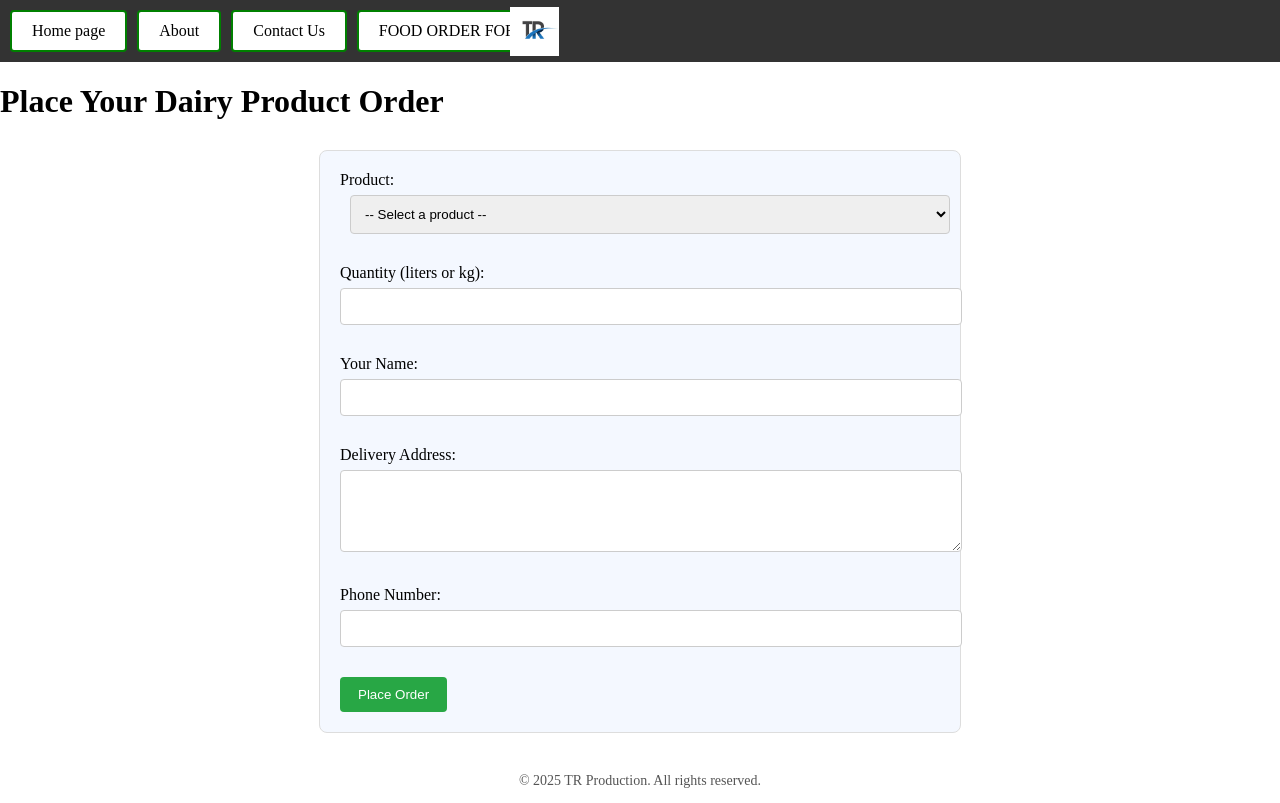
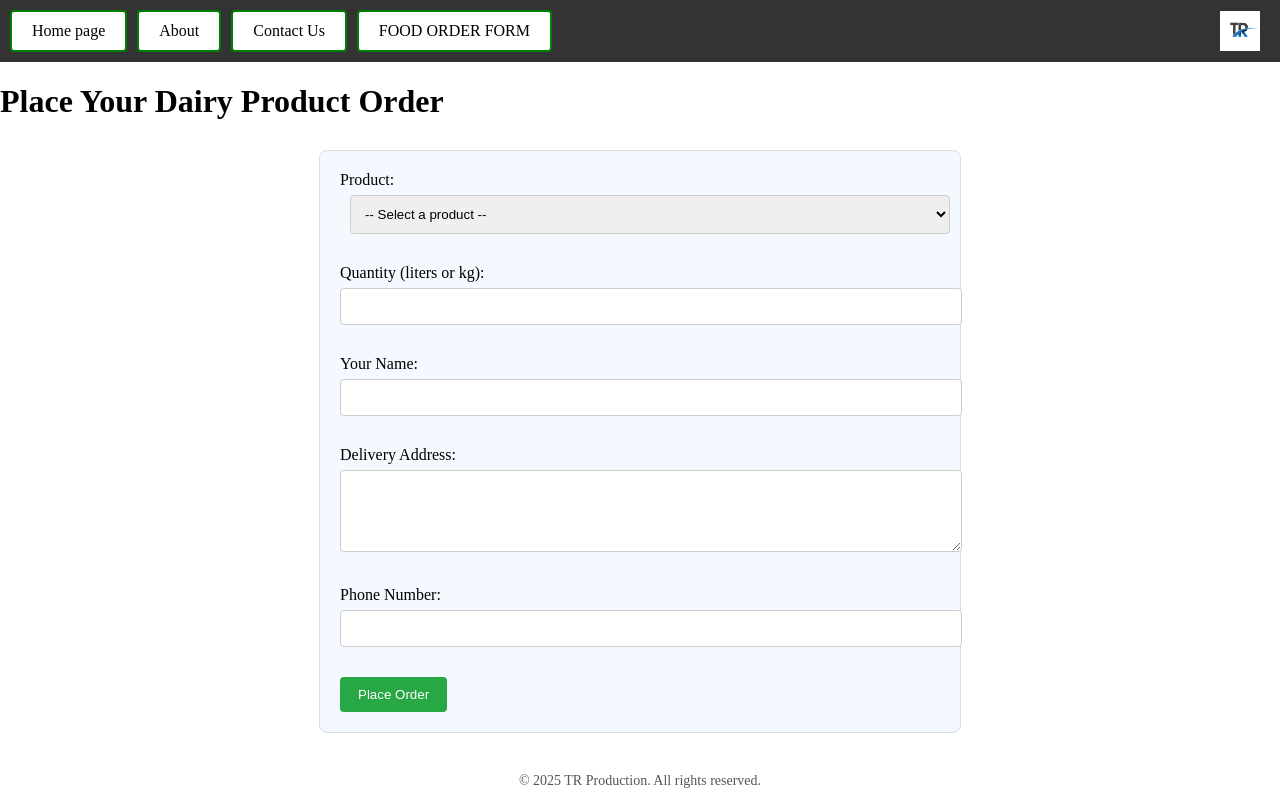
Before and after one commit to KaweeshaAvindu/dairy-website-project, a plain HTML site: page FOOD_ORDER_FORM.html in a window 1280 px wide. Drawn offline with Linux system fonts and the light colour scheme.

Commit message:
FOOD_ORDER_FORM.html

```diff
--- a/FOOD_ORDER_FORM.html
+++ b/FOOD_ORDER_FORM.html
@@ -13,8 +13,9 @@
   <a href="About_us.html">About</a>
   <a href="Contact_Us.html">Contact Us</a>
   <a href="FOOD_ORDER_FORM.html">FOOD ORDER FORM</a>
-  <img src="LOGO.jpg" class="hello">
+  <img src="LOGO.jpg" class="logo" alt="Logo">
 </div>
+
 
 <div id="main">
   <h1>Place Your Dairy Product Order</h1>
```
